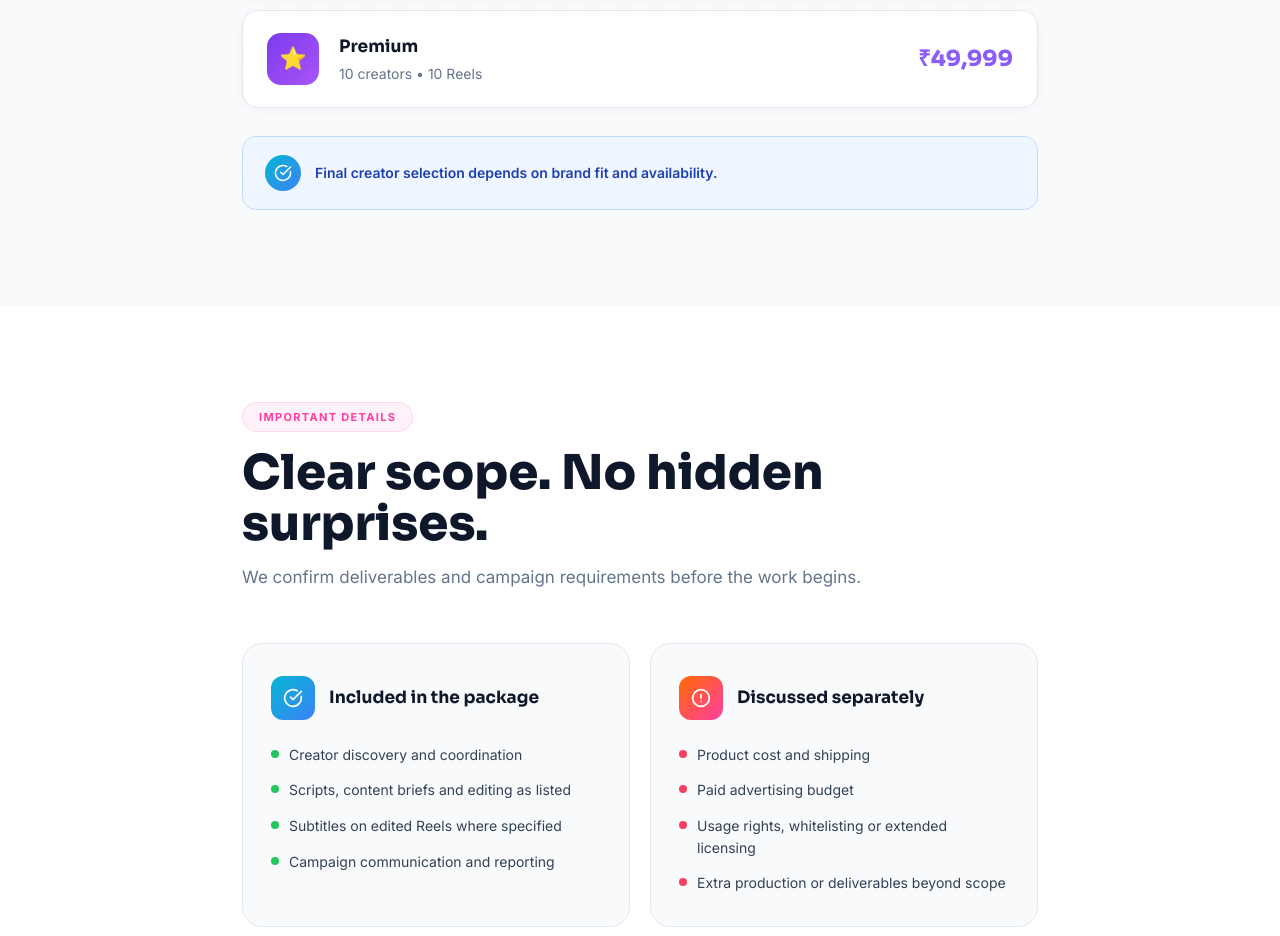
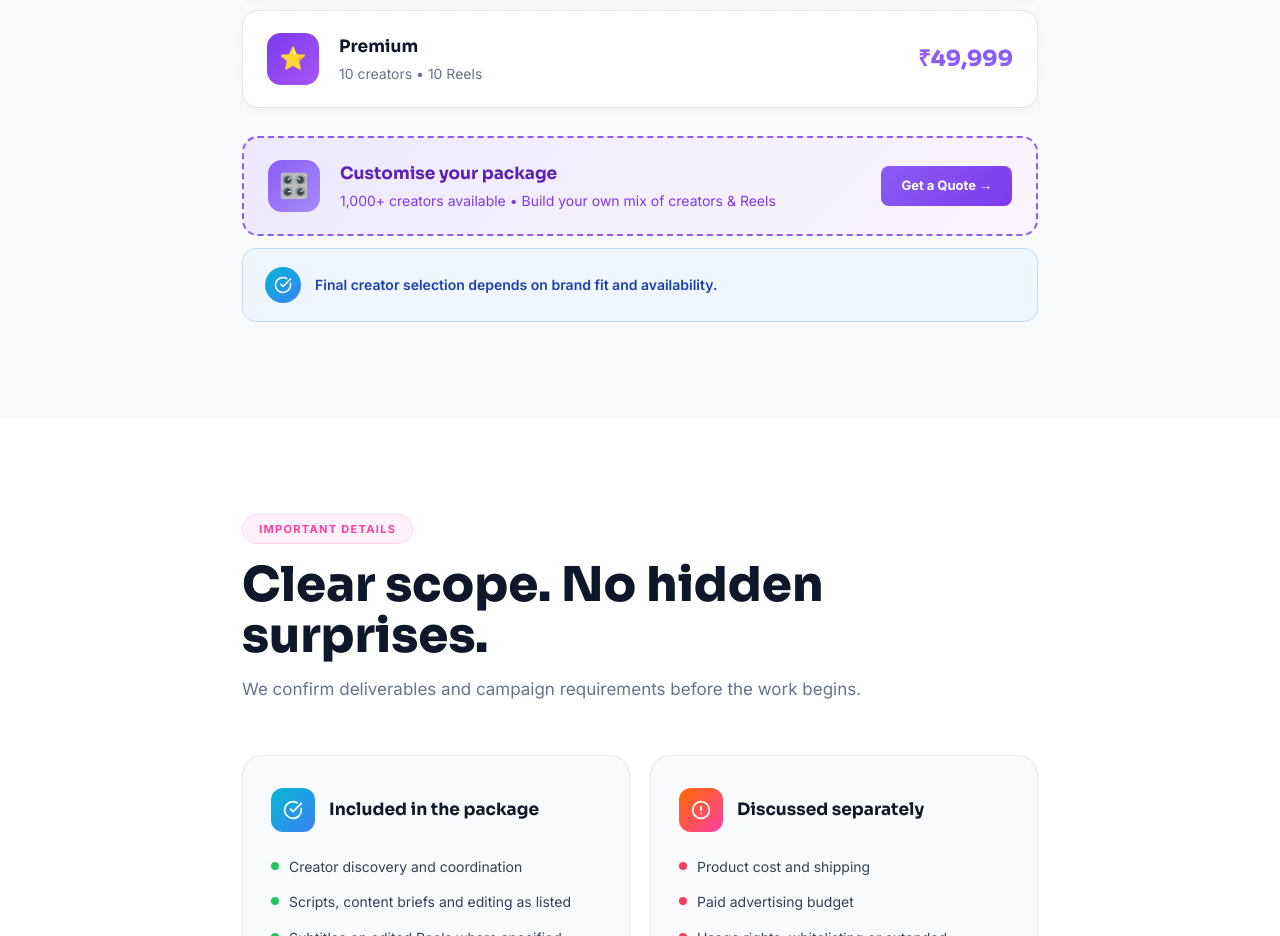
Before and after one commit to mysocialcrux8008-hash/My-social-Crux, a Next.js app: page /influencer-marketing-services in a window 1280 px wide. Shown: the part 6700-7636 px from the top of the page. Built offline with nearby package versions, Linux system fonts and the light colour scheme.

Commit message:
Updated Influencer

```diff
--- a/src/app/influencer-marketing-services/InfluencerContent.tsx
+++ b/src/app/influencer-marketing-services/InfluencerContent.tsx
@@ -134,6 +134,23 @@ export default function InfluencerContent() {
               </motion.div>
             ))}
           </div>
+
+          {/* Custom package CTA */}
+          <motion.div
+            initial={{ opacity: 0, y: 16 }} whileInView={{ opacity: 1, y: 0 }} viewport={{ once: true }} transition={{ delay: 0.35 }}
+            whileHover={{ y: -3, boxShadow: "0 16px 48px rgba(139,92,246,0.18)" }}
+            style={{ display: "flex", alignItems: "center", gap: "20px", padding: "22px 24px", borderRadius: "16px", background: "linear-gradient(135deg,#EDE9FE,#FAF5FF)", border: "2px dashed #8B5CF6", marginBottom: "12px", cursor: "pointer", transition: "all 0.25s" }}>
+            <div style={{ width: "52px", height: "52px", borderRadius: "14px", background: "linear-gradient(135deg,#8B5CF6,#A78BFA)", display: "flex", alignItems: "center", justifyContent: "center", fontSize: "24px", flexShrink: 0 }}>
+              🎛️
+            </div>
+            <div style={{ flex: 1 }}>
+              <div style={{ fontFamily: "'Sora',sans-serif", fontSize: "17px", fontWeight: 700, color: "#5B21B6" }}>Customise your package</div>
+              <div style={{ color: "#7C3AED", fontSize: "14px", marginTop: "3px" }}>1,000+ creators available • Build your own mix of creators & Reels</div>
+            </div>
+            <a href="/contact" style={{ textDecoration: "none", display: "inline-flex", alignItems: "center", gap: "6px", padding: "10px 20px", borderRadius: "8px", background: "linear-gradient(135deg,#8B5CF6,#7C3AED)", color: "#FFF", fontWeight: 700, fontSize: "13px", flexShrink: 0, whiteSpace: "nowrap" }}>
+              Get a Quote →
+            </a>
+          </motion.div>
 
           {/* Disclaimer note */}
           <motion.div initial={{ opacity: 0 }} whileInView={{ opacity: 1 }} viewport={{ once: true }}
```
